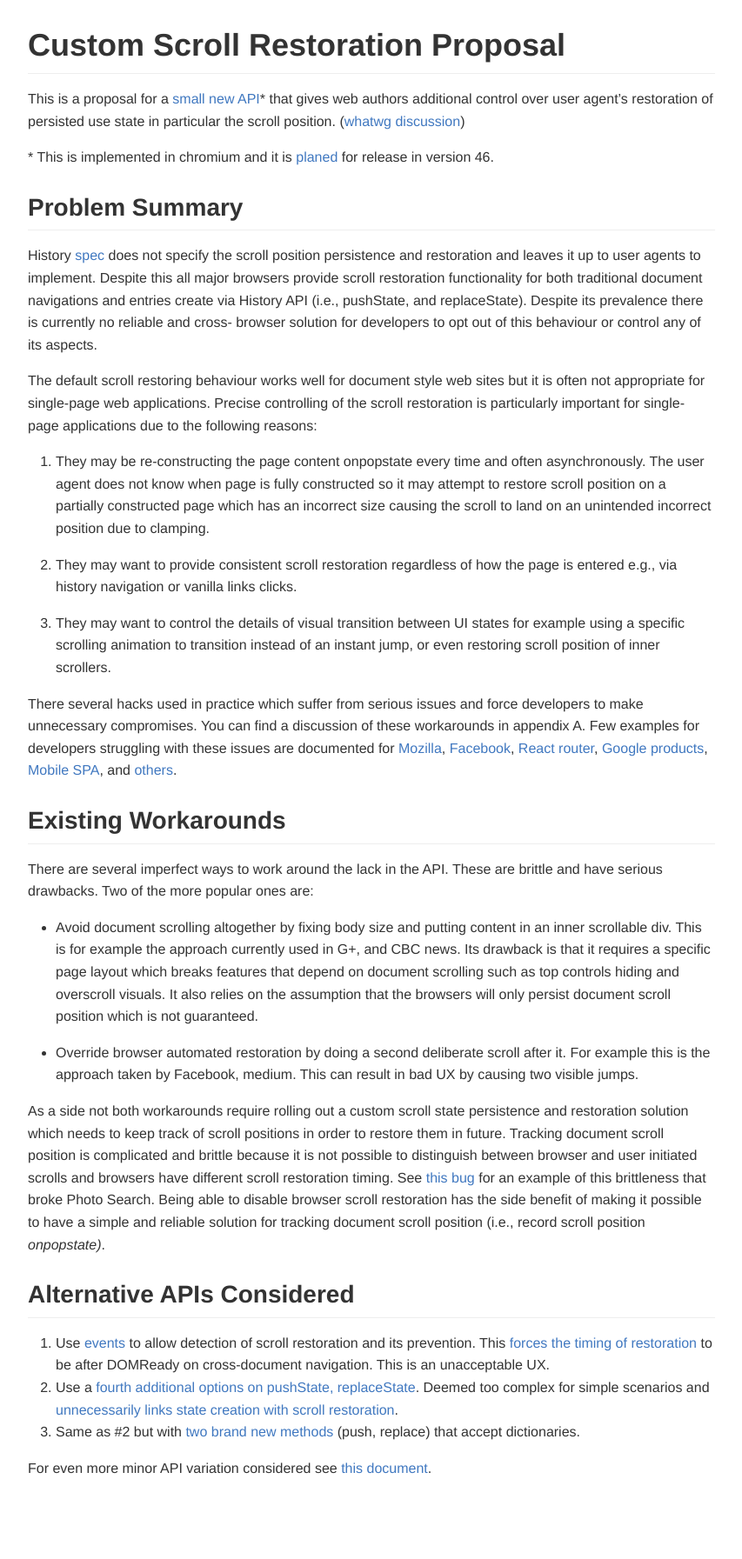
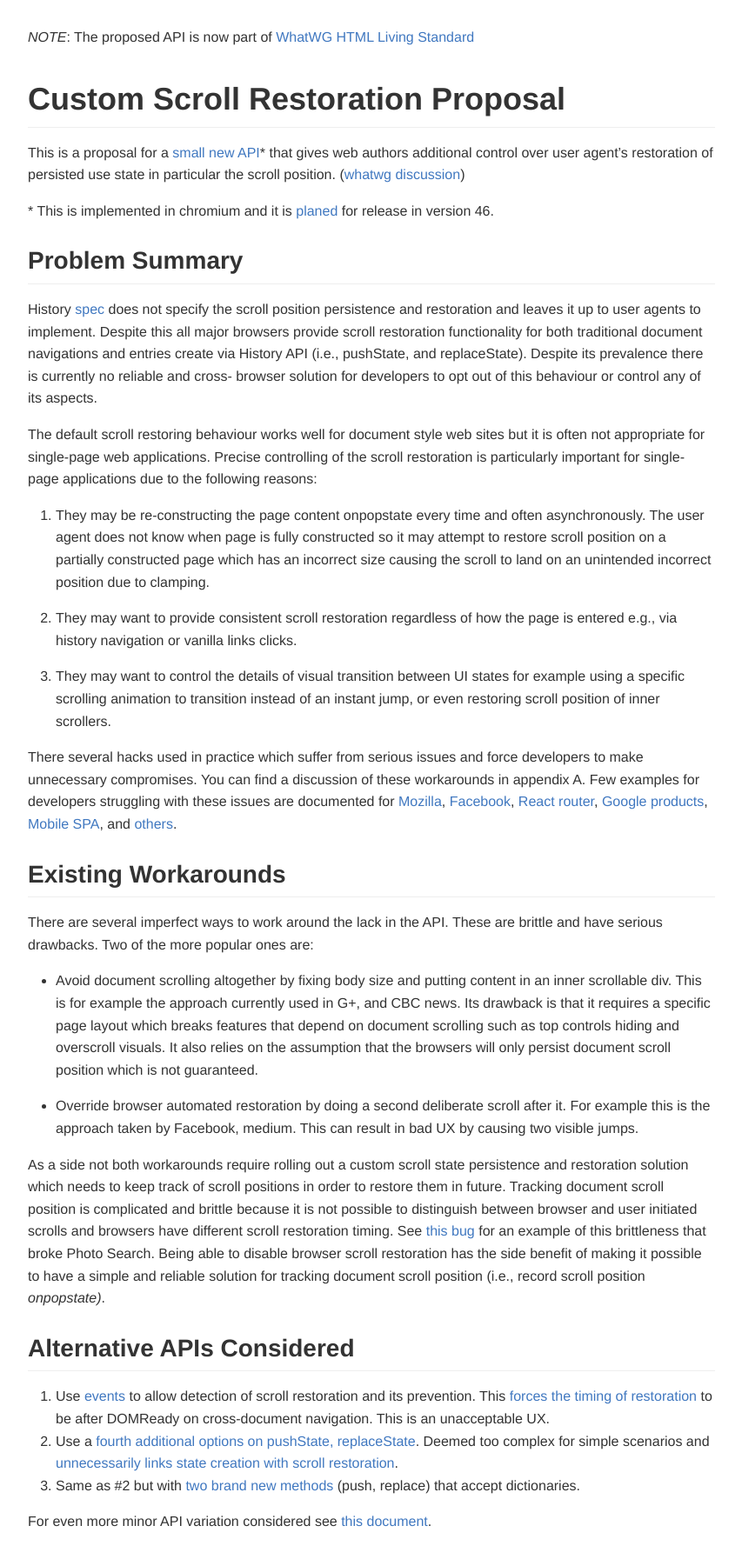
Before and after one commit to majido/scroll-restoration-proposal, a Jekyll site: the page built from index.md, in a window 1280 px wide. Shown: the whole page at 87% size, without its empty margins (213-1066 px from the left). Built offline with Jekyll 4.4.1, drawn with Linux system fonts in a browser that asks for light colours; before the commit the page ends 1731 px from its top, so only the background shows below that.

Commit message:
Add link to WHATWG spec../../third_party/llvm-build/Release+Asserts/bin/clang++ -MMD -MF obj/third_party/libwebm/libwebm/mkvmuxer.o.d -DV8_DEPRECATION_WARNINGS -DCLD_VERSION=2 -DENABLE_MDNS=1 -DENABLE_NOTIFICATIONS -DENABLE_PEPPER_CDMS -DENABLE_PLUGINS=1 -DENABLE_PDF=1 -DENABLE_PRINTING=1 -DENABLE_BASIC_PRINTING=1 -DENABLE_PRINT_PREVIEW=1 -DENABLE_SPELLCHECK=1 -DDONT_EMBED_BUILD_METADATA -DUSE_UDEV -DUI_COMPOSITOR_IMAGE_TRANSPORT -DUSE_ASH=1 -DUSE_AURA=1 -DUSE_PANGO=1 -DUSE_CAIRO=1 -DUSE_CLIPBOARD_AURAX11=1 -DUSE_DEFAULT_RENDER_THEME=1 -DUSE_GLIB=1 -DUSE_OPENSSL=1 -DUSE_NSS_CERTS=1 -DUSE_X11=1 -DENABLE_WEBRTC=1 -DENABLE_EXTENSIONS=1 -DENABLE_CONFIGURATION_POLICY -DENABLE_TASK_MANAGER=1 -DENABLE_THEMES=1 -DENABLE_CAPTIVE_PORTAL_DETECTION=1 -DENABLE_SESSION_SERVICE=1 -DENABLE_APP_LIST=1 -DENABLE_SETTINGS_APP=1 -DENABLE_SUPERVISED_USERS=1 -DENABLE_SERVICE_DISCOVERY=1 -DENABLE_AUTOFILL_DIALOG=1 -DENABLE_GOOGLE_NOW=1 -DENABLE_ONE_CLICK_SIGNIN -DENABLE_HIDPI=1 -DENABLE_TOPCHROME_MD=1 -DV8_USE_EXTERNAL_STARTUP_DATA -DENABLE_BACKGROUND=1 -DENABLE_PRE_SYNC_BACKUP -DFULL_SAFE_BROWSING -DSAFE_BROWSING_CSD -DSAFE_BROWSING_DB_LOCAL -DSAFE_BROWSING_SERVICE -DCHROMIUM_BUILD -DENABLE_MEDIA_ROUTER=1 -DFIELDTRIAL_TESTING_ENABLED -DCR_CLANG_REVISION=245965-1 -D_FILE_OFFSET_BITS=64 -D_LARGEFILE_SOURCE -D_LARGEFILE64_SOURCE -D__STDC_CONSTANT_MACROS -D__STDC_FORMAT_MACROS -DNDEBUG -DNVALGRIND -DDYNAMIC_ANNOTATIONS_ENABLED=0 -I../.. -Igen -fno-strict-aliasing --param=ssp-buffer-size=4 -fstack-protector -m64 -march=x86-64 -funwind-tables -fPIC -pipe -pthread -B../../third_party/binutils/Linux_x64/Release/bin -fcolor-diagnostics -Wall -Wsign-compare -Wendif-labels -Werror -Wno-missing-field-initializers -Wno-unused-parameter -Wno-c++11-narrowing -Wno-char-subscripts -Wno-covered-switch-default -Wno-deprecated-register -Wno-unneeded-internal-declaration -Wno-reserved-user-defined-literal -Wno-inconsistent-missing-override -Wno-shift-negative-value -fvisibility=hidden -Xclang -load -Xclang ../../third_party/llvm-build/Release+Asserts/lib/libFindBadConstructs.so -Xclang -plugin-arg-find-bad-constructs -Xclang check-templates -Xclang -add-plugin -Xclang find-bad-constructs -Wheader-hygiene -Wstring-conversion -O2 -fno-ident -fdata-sections -ffunction-sections -g0 -fno-threadsafe-statics -fvisibility-inlines-hidden -std=gnu++11 -fno-rtti -fno-exceptions -c ../../third_party/libwebm/source/mkvmuxer.cpp -o obj/third_party/libwebm/libwebm/mkvmuxer.o YAY!

```diff
--- a/history-based-api.html
+++ b/history-based-api.html
@@ -14,7 +14,6 @@
                 ,   company:    "Google"
                 ,   companyURL: "https://www.google.com/" }
           ]
-
       ,   edDraftURI:   "https://majido.github.io/scroll-restoration-proposal/history-based-api.html"
       ,   otherLinks: [{
             key: 'Participation',
@@ -50,6 +49,9 @@
         This document describes an API that gives web authors additional control over
         user agent's restoration of persisted user state in particular the document's
         scroll position.
+
+        *NOTE*: The proposed API is now part of [WhatWG HTML Living
+        Standard](https://html.spec.whatwg.org/multipage/browsers.html#dom-history-scroll-restoration)
     </section>
 
     <section id='sotd'>
--- a/index.md
+++ b/index.md
@@ -3,6 +3,8 @@ title: Custom Scroll Restoration Proposal
 layout: markdown
 ---
 
+
+*NOTE*: The proposed API is now part of [WhatWG HTML Living Standard][whatwg-spec]
 
 Custom Scroll Restoration Proposal
 ==================================
@@ -97,6 +99,7 @@ For even more minor API variation considered see [this document][background].
 [background]: https://docs.google.com/document/d/1Tiu8PjvBtNOAgeh6yrs7bOrXxQcavQLiNtRJ_ToLlVM/edit
 [spec]: http://www.w3.org/TR/html51/browsers.html#history
 [whatwg]: https://lists.w3.org/Archives/Public/public-whatwg-archive/2015Mar/0070.html
+[whatwg-spec]:https://html.spec.whatwg.org/multipage/browsers.html#dom-history-scroll-restoration
 [issue1]: https://bugzilla.mozilla.org/show_bug.cgi?id=679458
 [issue2]: https://bugs.webkit.org/show_bug.cgi?id=51899
 [issue3]: https://github.com/rackt/react-router/issues/707
```
Also changed, not shown: README.md.
